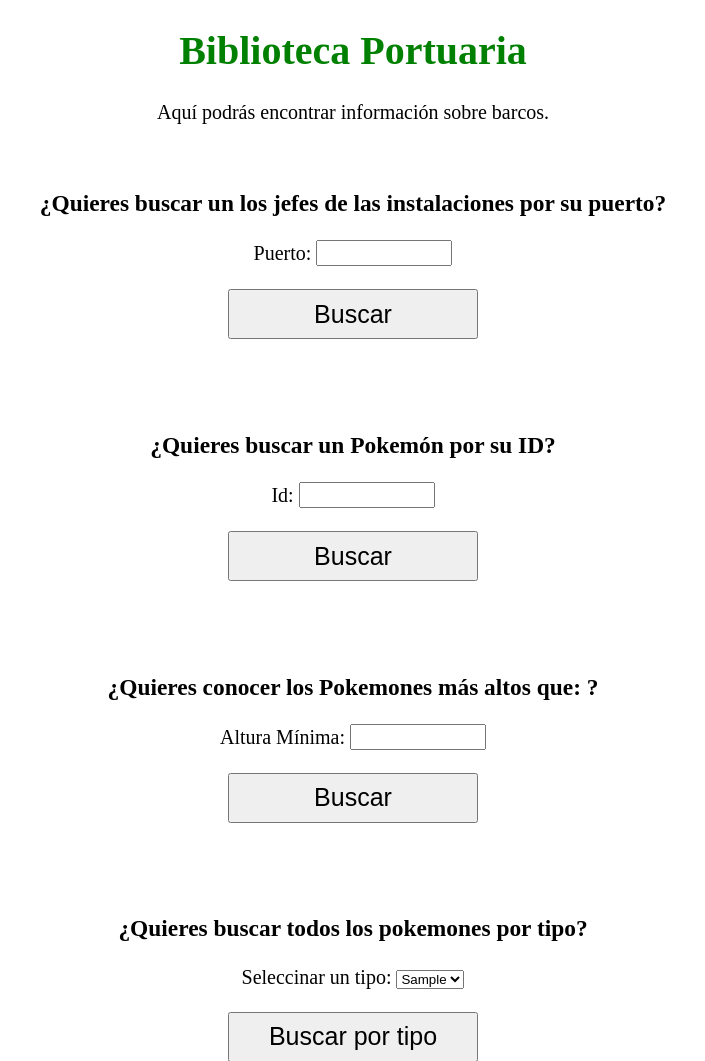
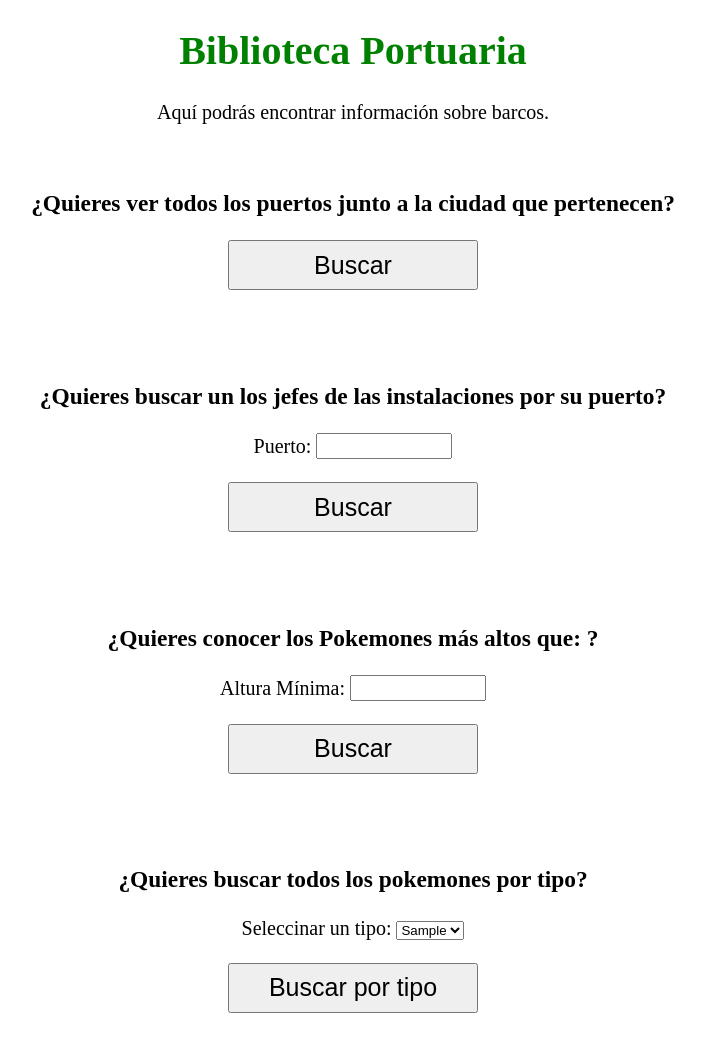
Before and after one commit to josejimenezp/IIC2413-Grupo37, a PHP site: page / in a window 1280 px wide. Shown: the top 1061 px of the page, without its empty margins (295-1000 px from the left). After the commit the page ends 1013 px from the top, so only its background shows below. Run offline with PHP 8.4, Linux system fonts and the light colour scheme; tables that the repository leaves empty or names only in its code hold one stand-in row (values such as "Sample post"); some libraries are stand-ins or nearby versions.

Commit message:
Consulta 2.1

```diff
--- a/Sites/index.php
+++ b/Sites/index.php
@@ -6,12 +6,9 @@
 
   <br>
 
-  <h3 align="center"> ¿Quieres buscar un los jefes de las instalaciones por su puerto?</h3>
+  <h3 align="center"> ¿Quieres ver todos los puertos junto a la ciudad que pertenecen?</h3>
 
-  <form align="center" action="consultas/consulta_stats.php" method="post">
-    Puerto:
-    <input type="text" name="puerto_elegido">
-    <br/><br/>
+  <form align="center" action="consultas/consulta_tipo_nombre.php" method="post">
     <input type="submit" value="Buscar">
   </form>
 
@@ -19,11 +16,11 @@
   <br>
   <br>
 
-  <h3 align="center"> ¿Quieres buscar un Pokemón por su ID?</h3>
+  <h3 align="center"> ¿Quieres buscar un los jefes de las instalaciones por su puerto?</h3>
 
   <form align="center" action="consultas/consulta_stats.php" method="post">
-    Id:
-    <input type="text" name="id_elegido">
+    Puerto:
+    <input type="text" name="puerto_elegido">
     <br/><br/>
     <input type="submit" value="Buscar">
   </form>
```
